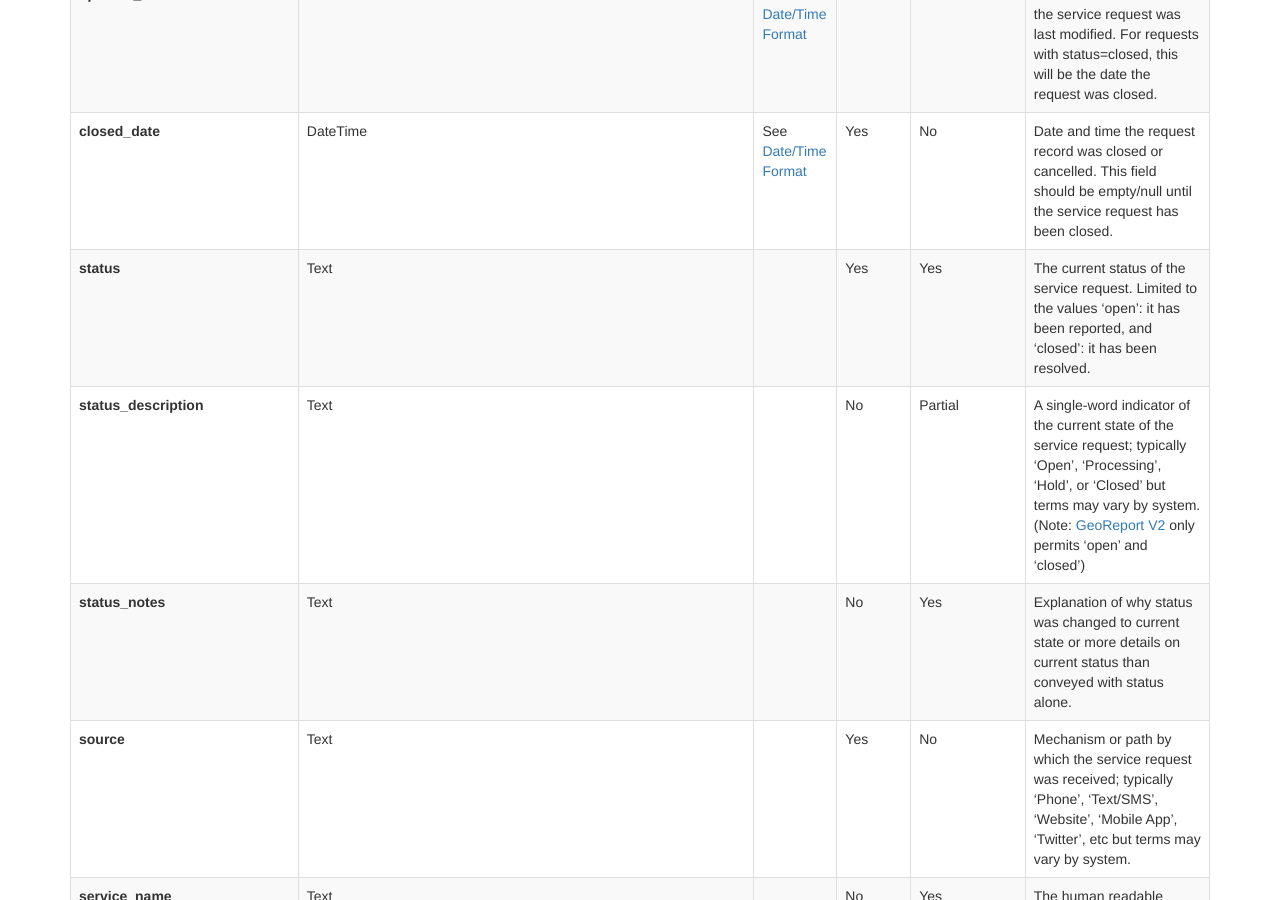
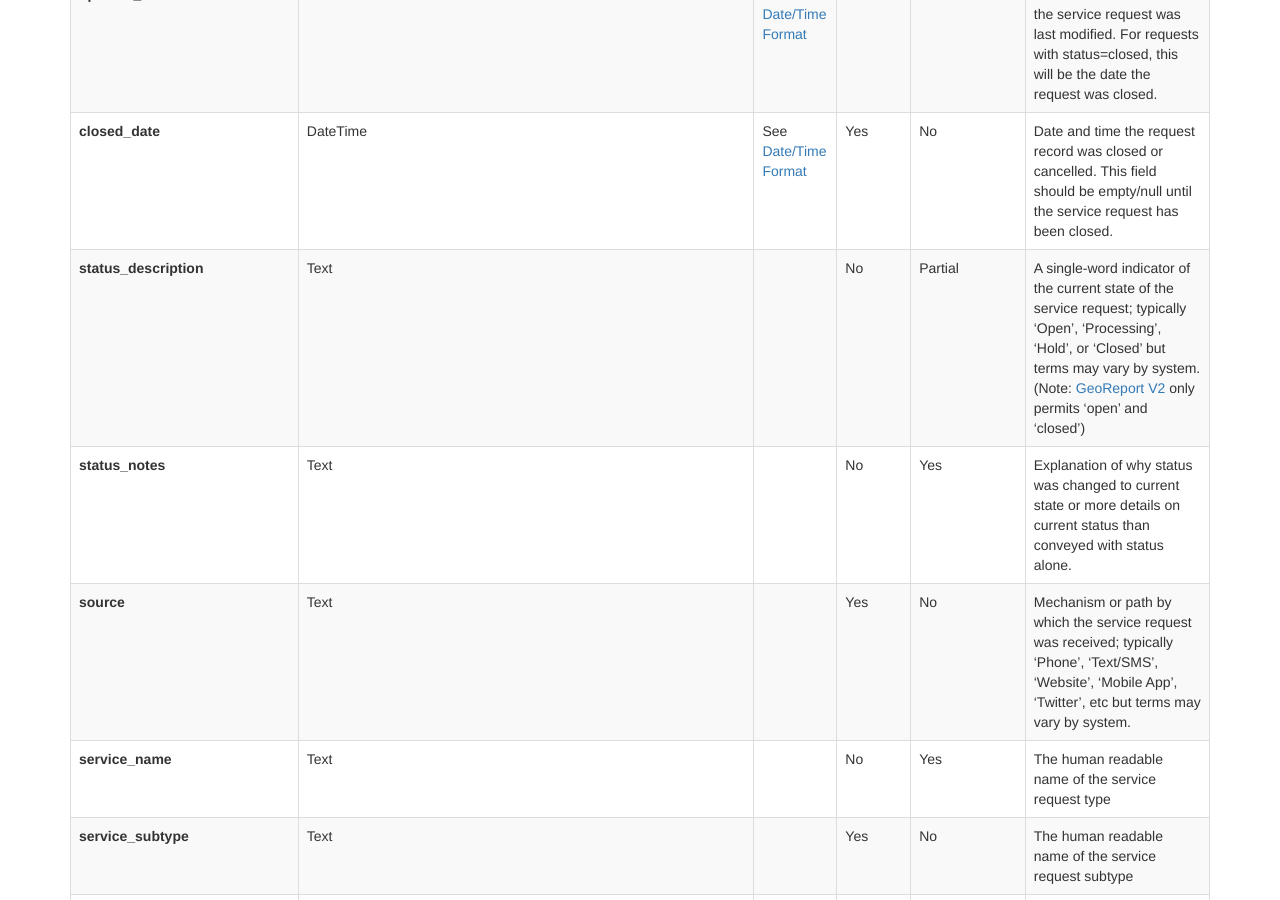
Before and after one commit to open311/open311.github.io, a Jekyll site: the page built from GeoReport/bulk/index.md, in a window 1280 px wide and 900 px high, scrolled down 2359 px. Built offline with Jekyll 4.4.1, drawn with Linux system fonts in a browser that asks for light colours; nearby versions of some CDN libraries.

Commit message:
removing new status field

```diff
--- a/GeoReport/bulk/index.md
+++ b/GeoReport/bulk/index.md
@@ -77,7 +77,6 @@ Data Output
 | requested_datetime | DateTime | See [Date/Time Format](#datetime-format) | No | Yes | The date and time when the service request was made. |
 | updated_datetime | DateTime | See [Date/Time Format](#datetime-format) | No | Yes | The date and time when the service request was last modified. For requests with status=closed, this will be the date the request was closed. |
 | closed_date | DateTime | See [Date/Time Format](#datetime-format) | Yes | No | Date and time the request record was closed or cancelled. This field should be empty/null until the service request has been closed. |
-| status | Text | | Yes | Yes | The current status of the service request. Limited to the values 'open': it has been reported, and 'closed': it has been resolved.
 | status_description | Text |  | No | Partial | A single-word indicator of the current state of the service request; typically 'Open', 'Processing', 'Hold', or 'Closed' but terms may vary by system. (Note: [GeoReport V2](/GeoReport_v2/) only permits 'open' and 'closed') |
 | status_notes | Text |  | No | Yes | Explanation of why status was changed to current state or more details on current status than conveyed with status alone. |
 | source | Text |  | Yes | No | Mechanism or path by which the service request was received; typically 'Phone', 'Text/SMS', 'Website', 'Mobile App', 'Twitter', etc but terms may vary by system. |
@@ -100,8 +99,8 @@ Data Output
 
 {: .tab-pane .active #csv-service-request}
 ~~~~
-"service_request_id","requested_datetime","updated_datetime","closed_date","status","status_description","status_notes","source","service_name","service_subtype","description","agency_responsible","address","lat","long"
-"638344","2010-04-14T06:37:38-08:00",2010-04-14T06:37:38-08:00","2010-04-14T06:37:38-08:00","closed","closed","Duplicate Request.","Phone","Sidewalk and Curb Issues","sample subtype","sample description","sample agency","8TH AVE and JUDAH ST","37.762221815","-122.4651145"
+"service_request_id","requested_datetime","updated_datetime","closed_date","status_description","status_notes","source","service_name","service_subtype","description","agency_responsible","address","lat","long"
+"638344","2010-04-14T06:37:38-08:00",2010-04-14T06:37:38-08:00","2010-04-14T06:37:38-08:00","closed","Duplicate Request.","Phone","Sidewalk and Curb Issues","sample subtype","sample description","sample agency","8TH AVE and JUDAH ST","37.762221815","-122.4651145"
 ~~~~
 
 {: .tab-pane #xml-service-request}
@@ -113,7 +112,6 @@ Data Output
         <requested_datetime>2010-04-14T06:37:38-08:00</requested_datetime>
         <updated_datetime>2010-04-14T06:37:38-08:00</updated_datetime>
         <closed_datetime>2010-04-14T06:37:38-08:00</updated_datetime>
-        <status>closed</status>
         <status_description>closed</status>
         <status_notes>Duplicate request.</status_notes>
         <source>Phone/source>
@@ -136,7 +134,6 @@ Data Output
     "requested_datetime":"2010-04-14T06:37:38-08:00",
     "updated_datetime":"2010-04-14T06:37:38-08:00",
     "closed_datetime":"2010-04-14T06:37:38-08:00",
-    "status":"closed",
     "status_description":"closed",
     "status_notes":"Duplicate request.",
     "source","Phone",
```
